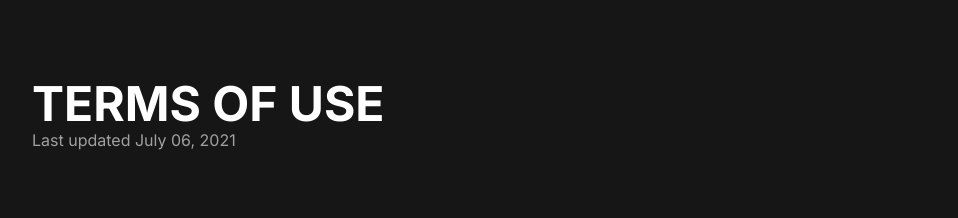
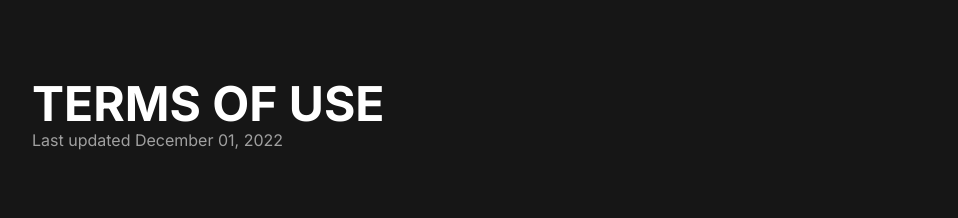
Before and after one commit to 0x6A6471/bisondrywall.io, a Next.js app: page /terms in a window 1280 px wide. Shown: the top 218 px of the page, without its empty margins (160-1118 px from the left). Built offline with nearby package versions, Linux system fonts and the light colour scheme; what prettier-plugin-tailwindcss would draw is missing.

Commit message:
update fb token and fix spellings

```diff
--- a/pages/privacy.tsx
+++ b/pages/privacy.tsx
@@ -17,7 +17,7 @@ const Privacy: NextPage = () => {
           <h1 className="text-3xl font-bold uppercase text-white md:text-5xl">
             Privacy notice
           </h1>
-          <p>Last updated July 06, 2021</p>
+          <p>Last updated December 01, 2022</p>
         </div>
         <section className="space-y-4">
           <div>
@@ -163,7 +163,7 @@ const Privacy: NextPage = () => {
                   To send administrative information to you.
                 </span>{' '}
                 We may use your personal information to send you product,
-                service and new feature information and/or information aboiut
+                service and new feature information and/or information about
                 changes to our terms, conditions, and policies.
               </li>
               <li>
--- a/pages/terms.tsx
+++ b/pages/terms.tsx
@@ -17,7 +17,7 @@ const Terms: NextPage = () => {
           <h1 className="text-3xl font-bold uppercase text-white md:text-5xl">
             Terms of use
           </h1>
-          <p>Last updated July 06, 2021</p>
+          <p>Last updated December 01, 2022</p>
         </div>
 
         <section className="space-y-4">
@@ -158,7 +158,7 @@ const Terms: NextPage = () => {
 
         <section className="space-y-4">
           <h2 className="mb-8 text-xl font-bold uppercase text-white md:text-2xl">
-            Prohibited activites
+            Prohibited activties
           </h2>
 
           <ol className="ml-8 list-outside list-decimal space-y-1">
@@ -685,7 +685,7 @@ const Terms: NextPage = () => {
 
         <section className="space-y-4">
           <h2 className="mb-8 text-xl font-bold uppercase text-white md:text-2xl">
-            Idemnification
+            Identification
           </h2>
 
           <p>
--- a/src/data/offerings.tsx
+++ b/src/data/offerings.tsx
@@ -22,9 +22,9 @@ const offerings = [
       {
         id: 1.2,
         icon: <Buildings color="#D7B732" size={30} />,
-        label: 'Commerical',
+        label: 'Commercial',
         description:
-          'Looking for upgrades to the office? We help proffessional businesses with additions and upgrade their suites.',
+          'Looking for upgrades to the office? We help professional businesses with additions and upgrade their suites.',
       },
     ],
   },
```
